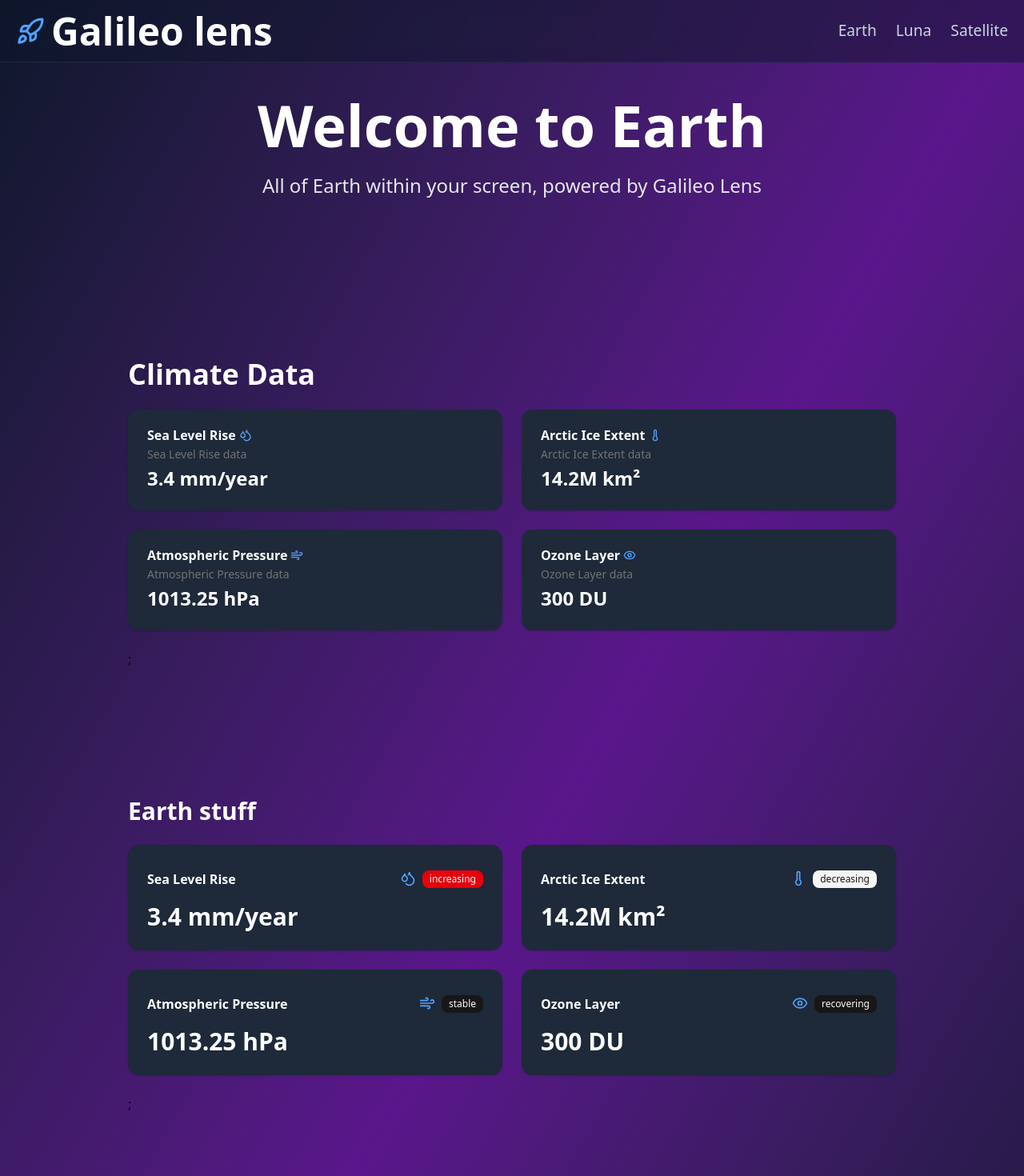
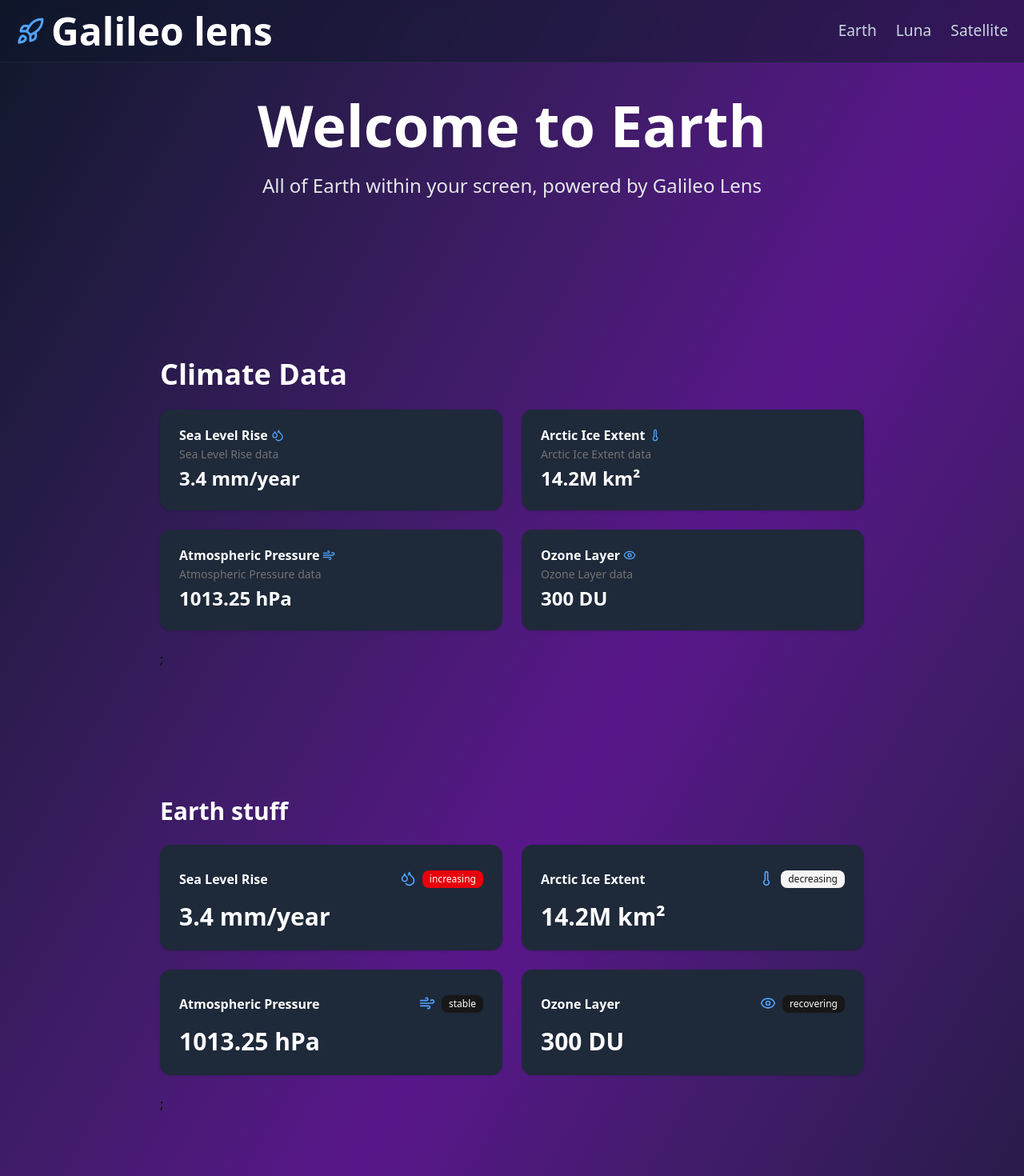
Before and after one commit to riacookie/galileo-lens, a Next.js app: page /earth in a window 1280 px wide. Shown: the top 1470 px of the page at 80% size. Built offline with nearby package versions, Linux system fonts and the light colour scheme.

Commit message:
Refactor section padding and grid layout for Climate Data and Earth sections

```diff
--- a/src/app/earth/page.tsx
+++ b/src/app/earth/page.tsx
@@ -109,9 +109,9 @@ export default function Home() {
       </section>
 
       {/* Climate data */}
-      <section className="py-20 px-30">
+      <section className="py-20 px-4 sm:px-8 lg:px-20 xl:px-40">
         <h2 className="text-3xl sm:text-4xl font-bold text-white mb-6">Climate Data</h2>
-        <div className="grid lg:grid-cols-2 md:grid-cols-1 sm:grid-cols-1 gap-6">
+        <div className="grid grid-cols-1 md:grid-cols-2 gap-6">
           {climateData.map((item, index) => (
             <Card key={index} className="bg-gray-800 text-white border-none">
               <CardHeader>
@@ -130,9 +130,9 @@ export default function Home() {
         </div>
       </section>
 
-      <section className="py-20 px-30">
+      <section className="py-20 px-4 sm:px-8 lg:px-20 xl:px-40">
         <h2 className="text-3xl font-bold text-white mb-6">Earth stuff</h2>
-        <div className="grid lg:grid-cols-2 md:grid-cols-1 sm:grid-cols-1 gap-6">
+        <div className="grid grid-cols-1 md:grid-cols-2 gap-6">
           {climateData.map((item, index) => (
             <Card key={index} className="bg-gray-800 text-white border-none">
               <CardHeader>
```
